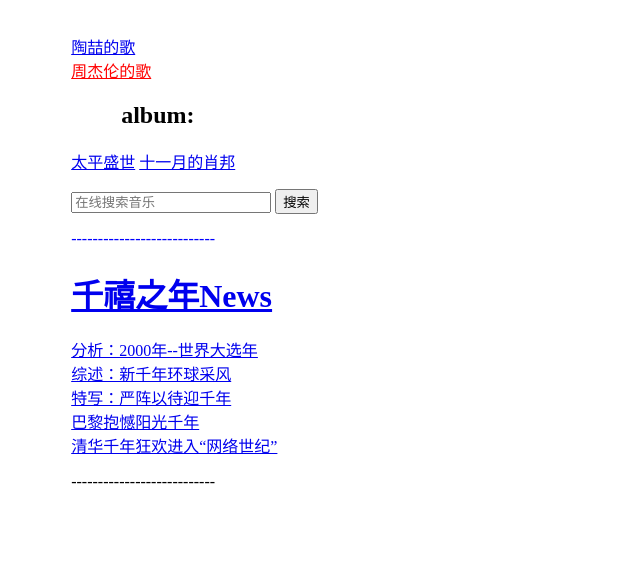
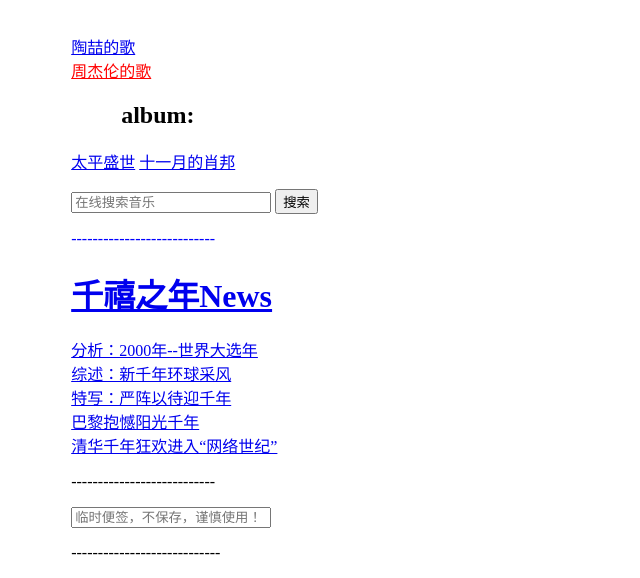
Before and after one commit to ChinaClay/allinone, a plain HTML site: page index.html in a window 1280 px wide. Shown: the part 591-1169 px from the top of the page, without its empty margins (0-640 px from the left). Before the commit the page ends 1098 px from the top, so only its background shows below. Drawn offline with Linux system fonts and the light colour scheme.

Commit message:
add temp note

```diff
--- a/index.html
+++ b/index.html
@@ -90,7 +90,10 @@
   </div>
   <p>---------------------------</p>
 
-
+  <p>
+    <input id="note" type="text" placeholder="临时便签，不保存，谨慎使用！" class="width=100%; max-width:500px">
+  </p>
+  <p>----------------------------</p>
   <!-- keep script paragraph down-->
 
 
```
